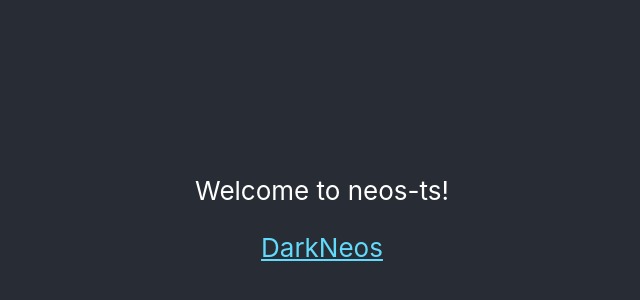
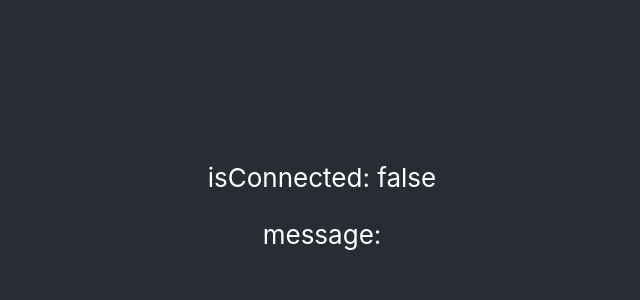
Before and after one commit to DarkNeos/neos-ts, a React (Create React App) app: page / in a window 1280 px wide. Shown: the part 194-494 px from the top of the page, without its empty margins (318-958 px from the left). Built offline with nearby package versions, Linux system fonts and the light colour scheme; no server answers.

Commit message:
add JoinHome.tsx and update App.tsx

```diff
--- a/src/App.tsx
+++ b/src/App.tsx
@@ -1,29 +1,13 @@
 import React from "react";
 import "./App.css";
 import "./api/ocgcore";
+import JoinHome from "./JoinHome";
 
 function App() {
-  // test
-  const ws = new WebSocket("ws:/localhost:8000");
-
-  console.log("websocket connected!");
-
-  ws.onmessage = e => {
-    console.log("websocket recv: " + e.data);
-  };
-
   return (
     <div className="App">
       <header className="App-header">
-        <p>Welcome to neos-ts!</p>
-        <a
-          className="App-link"
-          href="https://github.com/DarkNeos"
-          target="_blank"
-          rel="noopener noreferrer"
-        >
-          DarkNeos
-        </a>
+        <JoinHome addr="ws://localhost:8000" />
       </header>
     </div>
   );
--- /dev/null
+++ b/src/JoinHome.tsx
@@ -0,0 +1,34 @@
+import React, { useState, useEffect } from "react";
+
+export default function JoinHome(props: { addr: string }) {
+  const [isConnected, setConnected] = useState(false);
+  const [message, setMessage] = useState("");
+
+  useEffect(() => {
+    const ws = new WebSocket(props.addr);
+
+    ws.onopen = () => {
+      console.log("websocket open");
+      setConnected(true);
+    };
+
+    ws.onclose = () => {
+      console.log("websocket closed");
+      setConnected(false);
+    };
+
+    ws.onmessage = (e) => {
+      const msg = e.data;
+      setMessage(msg);
+    };
+
+    return () => ws.close();
+  }, []);
+
+  return (
+    <div>
+      <p>{"isConnected: " + isConnected}</p>
+      <p>{"message: " + message}</p>
+    </div>
+  );
+}
```
